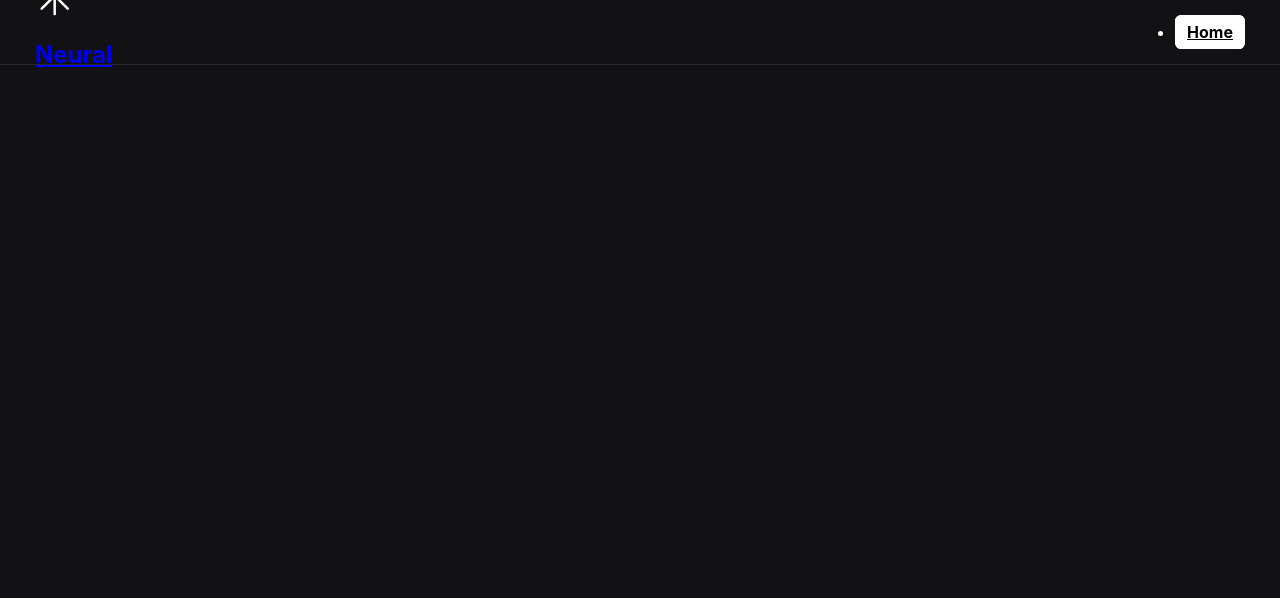
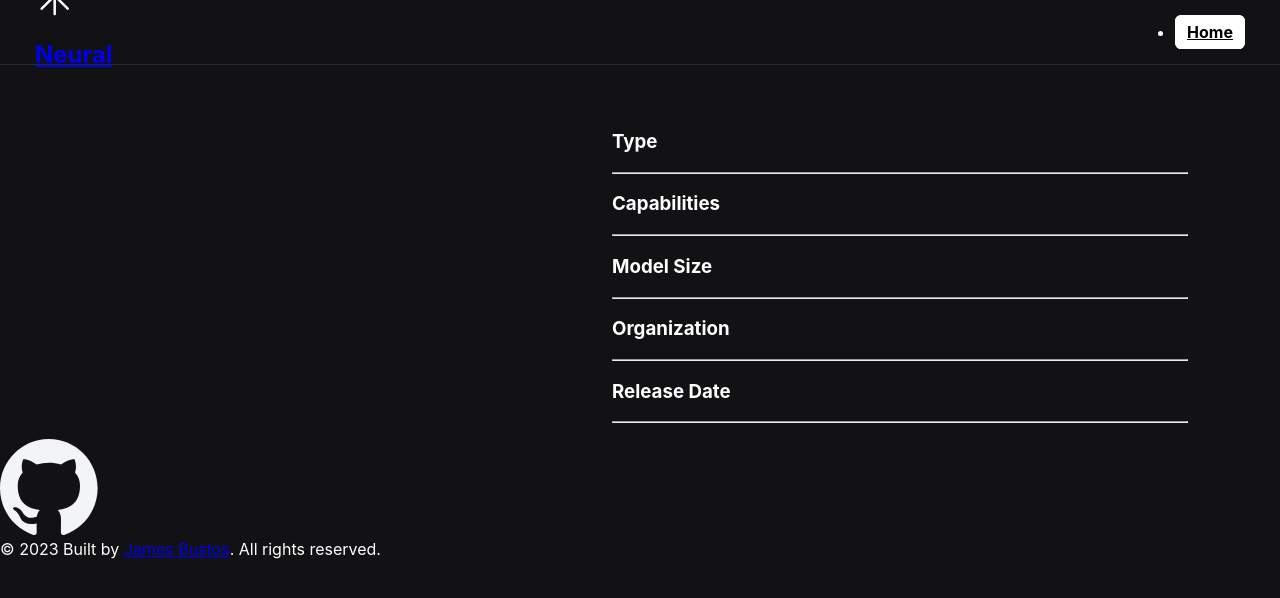
Before and after one commit to jamesjbustos/llm-list, a website: page client/public/model.html in a window 1280 px wide. Drawn offline with Linux system fonts and the light colour scheme; no server answers.

Commit message:
update model page

```diff
--- a/client/public/model.html
+++ b/client/public/model.html
@@ -9,22 +9,39 @@
 
     <script defer src="/scripts/header.js"></script>
     <script defer src="/scripts/model.js"></script>
+    <script defer src="/scripts/footer.js"></script>
   </head>
+
   <body>
     <header></header>
     <main id="model-content" class="model-info">
       <div class="image-container">
         <img id="image" src="" alt="" />
+      </div>
+      <div class="model-details">
+        <h2 id="name"></h2>
 
-        <div class="model-details">
-          <h2 id="name"></h2>
+        <h3>Type</h3>
+        <hr />
+        <p id="type"></p>
 
-          <p id="org"></p>
-          <p id="dataSize"></p>
-          <p id="releaseDate"></p>
-          <p id="description"></p>
-        </div>
+        <h3>Capabilities</h3>
+        <hr />
+        <p id="capabilities"></p>
+
+        <h3>Model Size</h3>
+        <hr />
+        <p id="model_Size"></p>
+
+        <h3>Organization</h3>
+        <hr />
+        <p id="org"></p>
+
+        <h3>Release Date</h3>
+        <hr />
+        <p id="release_date"></p>
       </div>
     </main>
+    <footer></footer>
   </body>
 </html>
```
